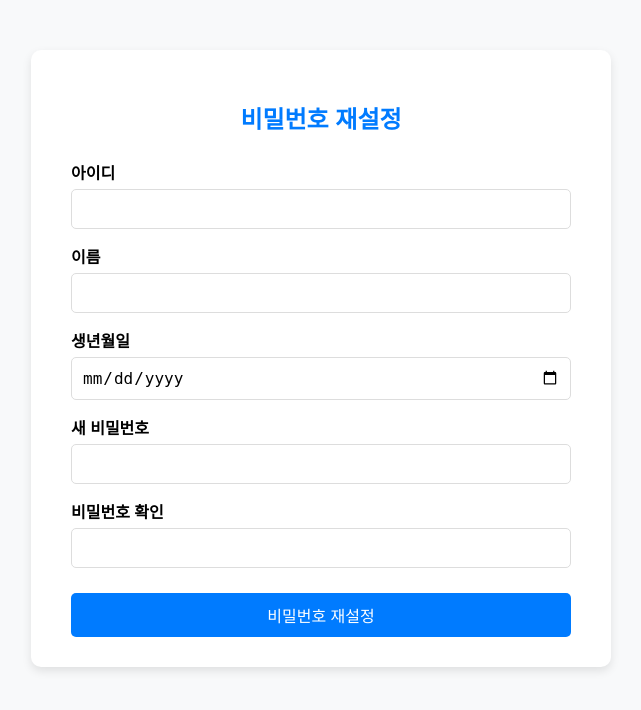
After one commit to kid1412-byte/app, a Flask app: page /reset_password in a window 1280 px wide. The commit adds this page. Shown: the top 710 px of the page, without its empty margins (319-960 px from the left). Run offline with Flask 3, Linux system fonts and the light colour scheme; parts of the project's set-up code (start-up, migrations or seed data) failed here and were passed over.

Commit message:
아이디 및 비밀번호 찾기 구현

```diff
--- a/routes/auth.py
+++ b/routes/auth.py
@@ -1,13 +1,16 @@
-from flask import Blueprint, render_template, request, redirect, url_for, make_response
+from flask import Blueprint, render_template, request, redirect, url_for, make_response, current_app
 from werkzeug.security import generate_password_hash, check_password_hash
-from flask_jwt_extended import create_access_token, set_access_cookies, unset_jwt_cookies
+from werkzeug.utils import secure_filename
+from flask_jwt_extended import create_access_token, set_access_cookies, unset_jwt_cookies, jwt_required, get_jwt_identity
 from datetime import timedelta
 from models.db import get_db_connection
 import mysql.connector
+import os
 
 
 auth_bp = Blueprint("auth", __name__)
 
+# 회원가입
 @auth_bp.route("/signup", methods=["GET", "POST"])
 def signup():
     if request.method == "POST":
@@ -20,11 +23,11 @@ def signup():
 
         # 입력 검사
         if not all([user_id, name, school, birthdate, password, confirm]):
-            return "모든 필드를 입력해주세요.", 400
+            return render_template("partials/alert.html", message="모든 필드를 입력해주세요.")
 
         # 비밀번호 확인
         if password != confirm:
-            return "비밀번호가 일치하지 않습니다.", 400
+            return render_template("partials/alert.html", message="비밀번호가 일치하지 않습니다.")
 
         # 비밀번호 해시로 암호화
         hashed_pw = generate_password_hash(password)
@@ -36,7 +39,7 @@ def signup():
                 # 아이디 중복 확인
                 cursor.execute("SELECT id FROM users WHERE id = %s", (user_id,))
                 if cursor.fetchone():
-                    return "이미 사용 중인 아이디입니다.", 400
+                    return render_template("partials/alert.html", message="이미 사용 중인 아이디입니다.")
 
                 # 회원 데이터 삽입
                 cursor.execute("""
@@ -44,15 +47,16 @@ def signup():
                     VALUES (%s, %s, %s, %s, %s)
                 """, (user_id, name, school, birthdate, hashed_pw))
             conn.commit()
-            return redirect(url_for("auth.login"))
+            return render_template("partials/alert.html", message="회원가입이 완료되었습니다.", redirect_url=url_for("auth.login"))
         except mysql.connector.Error as e:
-            return f"회원가입 중 오류 발생: {e}", 500
+            return render_template("partials/alert.html", message=f"회원가입 중 오류 발생: {e}")
         finally:
             conn.close()
 
     # GET 요청 시 signup.html 렌더링
     return render_template("signup.html")
 
+# 로그인
 @auth_bp.route("/login", methods=["GET", "POST"])
 def login():
     if request.method == "POST":
@@ -76,13 +80,104 @@ def login():
                     set_access_cookies(response, access_token)
                     return response
                 else:
-                    return "로그인 실패", 401
+                    return render_template("partials/alert.html", message="아이디 또는 비밀번호가 일치하지 않습니다.")
         finally:
             conn.close()
     return render_template("login.html")
 
+# 로그아웃
 @auth_bp.route("/logout")
 def logout():
     response = make_response(redirect(url_for("main.home")))
     unset_jwt_cookies(response) # 쿠키 삭제
     return response
+
+# 아이디 찾기
+@auth_bp.route("/find_id", methods=["GET", "POST"])
+def find_id():
+    if request.method == "POST":
+        name = request.form.get("name")
+        birthdate = request.form.get("birthdate")
+
+        conn = get_db_connection()
+        with conn.cursor(dictionary=True) as cursor:
+            cursor.execute("SELECT id FROM users WHERE name=%s AND birthdate=%s", (name, birthdate))
+            user = cursor.fetchone()
+        conn.close()
+
+        if user:
+            return render_template("partials/alert.html", message=f"아이디는 '{user['id']}' 입니다.", redirect_url=url_for("auth.login"))
+        else:
+            return render_template("partials/alert.html", message="일치하는 사용자를 찾을 수 없습니다.")
+
+    return render_template("find_id.html")
+
+# 비밀번호 리셋
+@auth_bp.route("/reset_password", methods=["GET", "POST"])
+def reset_password():
+    if request.method == "POST":
+        user_id = request.form.get("id")
+        name = request.form.get("name")
+        birthdate = request.form.get("birthdate")
+        new_password = request.form.get("new_password")
+        confirm = request.form.get("confirm_password")
+
+        conn = get_db_connection()
+        with conn.cursor() as cursor:
+            cursor.execute("SELECT * FROM users WHERE id=%s AND name=%s AND birthdate=%s", (user_id, name, birthdate))
+            if cursor.fetchone():
+                hashed_pw = generate_password_hash(new_password)
+                cursor.execute("UPDATE users SET password=%s WHERE id=%s", (hashed_pw, user_id))
+                conn.commit()
+                return render_template("partials/alert.html", message="비밀번호가 성공적으로 변경되었습니다.", redirect_url=url_for("auth.login"))
+            else:
+                return render_template("partials/alert.html", message="입력하신 정보와 일치하는 계정이 없습니다.")
+        conn.close()
+
+    return render_template("reset_password.html")
+
+@auth_bp.route("/profile/<user_id>")
+@jwt_required()
+def profile(user_id):
+    current_user_id = get_jwt_identity()
+
+    conn = get_db_connection()
+    with conn.cursor(dictionary=True) as cursor:
+        cursor.execute("SELECT id, name, school, birthdate, profile_image FROM users WHERE id=%s", (user_id,))
+        user = cursor.fetchone()
+    conn.close()
+
+    if not user:
+        return render_template("partials/alert.html", message="존재하지 않는 사용자입니다.")
+
+    # 본인 여부 체크해서 전달
+    is_owner = (current_user_id == user_id)
+    return render_template("profile.html", user=user, is_owner=is_owner)
+
+@auth_bp.route("/profile/upload", methods=["POST"])
+@jwt_required()
+def upload_profile_image():
+    user_id = get_jwt_identity()
+    file = request.files.get("profile_image")
+
+    if file and file.filename != "":
+        filename = secure_filename(file.filename)
+        filepath = os.path.join(current_app.config["PROFILE_UPLOAD_FOLDER"], filename)
+        file.save(filepath)
+
+        # DB에 파일 이름만 저장
+        conn = get_db_connection()
+        with conn.cursor() as cursor:
+            cursor.execute("UPDATE users SET profile_image=%s WHERE id=%s", (filename, user_id))
+        conn.commit()
+        conn.close()
+
+        return redirect(url_for("auth.profile", user_id=user_id))
+
+    return render_template("partials/alert.html", message="파일을 선택해주세요.")
+
+@auth_bp.route("/mypage")
+@jwt_required()
+def mypage():
+    user_id = get_jwt_identity()
+    return redirect(url_for('auth.profile', user_id=user_id))
--- /dev/null
+++ b/static/css/reset_password.css
@@ -0,0 +1,31 @@
+.form-container {
+    max-width: 500px;
+    margin: 50px auto;
+    background: #fff;
+    padding: 30px 40px;
+    border-radius: 10px;
+    box-shadow: 0 4px 10px rgba(0,0,0,0.1);
+  }
+  h2 {
+    text-align: center;
+    margin-bottom: 25px;
+    color: #007bff;
+  }
+  label {
+    font-weight: bold;
+    display: block;
+    margin-top: 15px;
+    margin-bottom: 5px;
+  }
+  input {
+    width: 100%;
+    padding: 10px;
+    border: 1px solid #ddd;
+    border-radius: 5px;
+    font-size: 16px;
+    box-sizing: border-box;
+  }
+  .button {
+    width: 100%;
+    margin-top: 25px;
+  }
--- /dev/null
+++ b/templates/reset_password.html
@@ -0,0 +1,33 @@
+<!DOCTYPE html>
+<html lang="ko">
+<head>
+  <meta charset="UTF-8" />
+  <meta name="viewport" content="width=device-width, initial-scale=1.0"/>
+  <title>비밀번호 재설정</title>
+  <link rel="stylesheet" href="{{ url_for('static', filename='css/base.css') }}">
+  <link rel="stylesheet" href="{{ url_for('static', filename='css/reset_password.css') }}">
+</head>
+<body>
+  <div class="form-container">
+    <h2>비밀번호 재설정</h2>
+    <form method="POST">
+      <label for="id">아이디</label>
+      <input type="text" name="id" required>
+
+      <label for="name">이름</label>
+      <input type="text" name="name" required>
+
+      <label for="birthdate">생년월일</label>
+      <input type="date" name="birthdate" required>
+
+      <label for="new_password">새 비밀번호</label>
+      <input type="password" name="new_password" required>
+
+      <label for="confirm_password">비밀번호 확인</label>
+      <input type="password" name="confirm_password" required>
+
+      <button type="submit" class="button">비밀번호 재설정</button>
+    </form>
+  </div>
+</body>
+</html>
```
Also changed, not shown: static/css/find_id.css (added, +31 -0 lines), static/css/login.css (+17 -0 lines), templates/find_id.html (added, +24 -0 lines), templates/login.html (+13 -0 lines).
